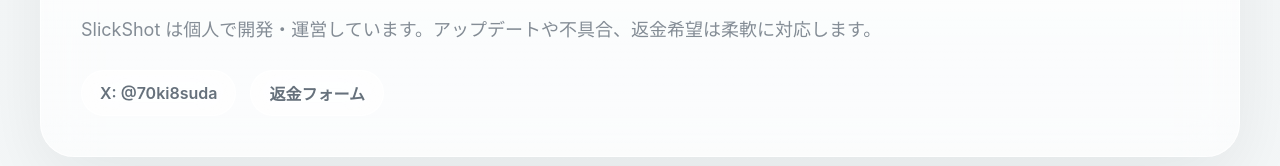
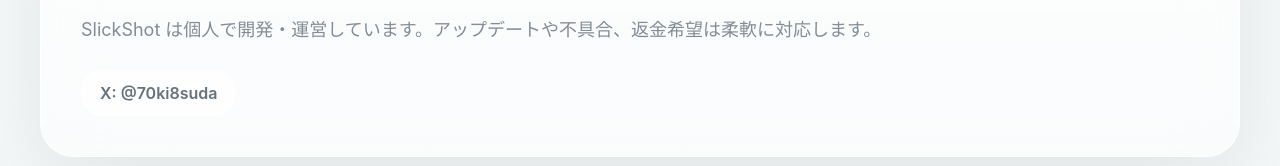
Before and after one commit to 70ki8suda/slick-shot, a plain HTML site: page docs/lp/index.html in a window 1280 px wide. Shown: the part 4431-4597 px from the top of the page. Drawn offline with Linux system fonts and the light colour scheme.

Commit message:
docs: remove refund link from developer section

```diff
--- a/docs/lp/index.html
+++ b/docs/lp/index.html
@@ -263,7 +263,6 @@
             </p>
             <div class="developer-links">
               <a class="secondary-button" href="https://x.com/70ki8suda" target="_blank" rel="noreferrer">X: @70ki8suda</a>
-              <a class="secondary-button" href="./refund.html">返金フォーム</a>
             </div>
           </div>
         </section>
```
